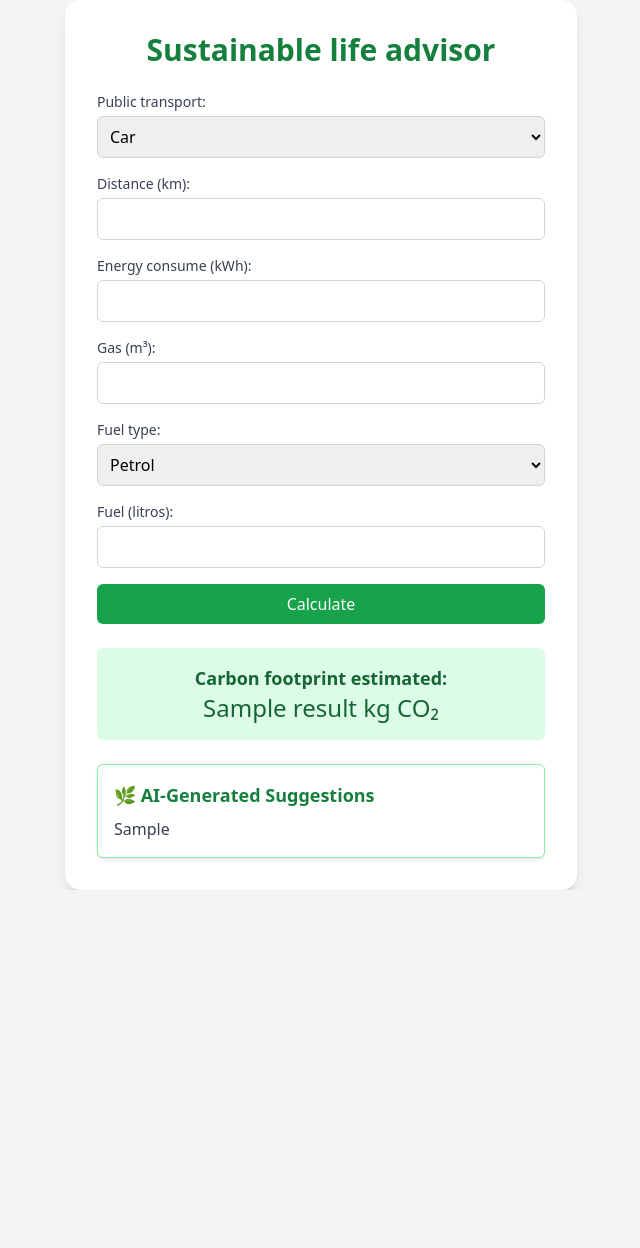
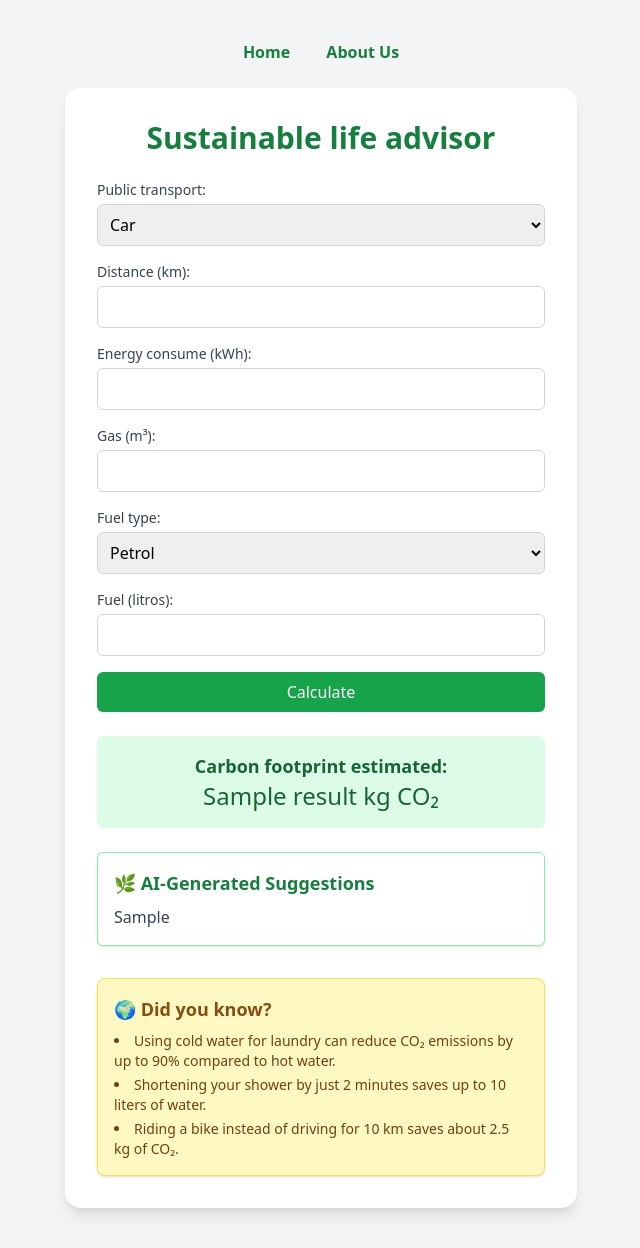
Before and after one commit to klaudiaplevneshii/sustainablelifeadvisor, a Django app: template landing/templates/form.html in a window 1280 px wide. Shown: the whole page, without its empty margins (319-959 px from the left). Before the commit the page ends 890 px from the top, so only its background shows below. Run offline with Django 3.2, Linux system fonts and the light colour scheme; the template is opened without the code that fills it: most values are stand-ins (such as "Sample title", 1, 10 or a date in 2020); some libraries are stand-ins or nearby versions.

Commit message:
Add About us Page

```diff
--- /dev/null
+++ b/landing/templates/base.html
@@ -0,0 +1,19 @@
+<!DOCTYPE html>
+<html lang="en">
+<head>
+    <meta charset="UTF-8">
+    <title>{% block title %}Sustainable Life Advisor{% endblock %}</title>
+    <meta name="viewport" content="width=device-width, initial-scale=1.0">
+    <script src="https://cdn.tailwindcss.com"></script>
+</head>
+<body class="bg-gray-100 min-h-screen flex flex-col items-center justify-start py-10">
+
+    <nav class="mb-6">
+        <a href="{% url 'calculate' %}" class="text-green-700 font-semibold hover:underline mx-4">Home</a>
+        <a href="{% url 'about' %}" class="text-green-700 font-semibold hover:underline mx-4">About Us</a>
+    </nav>
+
+    {% block content %}{% endblock %}
+
+</body>
+</html>
--- a/landing/templates/form.html
+++ b/landing/templates/form.html
@@ -1,14 +1,8 @@
-<!DOCTYPE html>
-<html lang="es">
-<head>
-    <meta charset="UTF-8">
-    <title>Sustainable life advisor</title>
-    <meta name="viewport" content="width=device-width, initial-scale=1.0">
-    <!-- Tailwind CSS vía CDN -->
-    <script src="https://cdn.tailwindcss.com"></script>
-</head>
-<body class="bg-gray-100 min-h-screen flex items-center justify-center">
+{% extends 'base.html' %}
 
+{% block title %}Home - Sustainable Life Advisor{% endblock %}
+
+{% block content %}
 <div class="bg-white p-8 rounded-2xl shadow-lg w-full max-w-lg">
     <h1 class="text-3xl font-bold text-center text-green-700 mb-6">Sustainable life advisor</h1>
 
@@ -18,39 +12,43 @@
         <div>
             <label class="block text-sm font-medium text-gray-700">Public transport:</label>
             <select name="transport" class="mt-1 block w-full p-2 border border-gray-300 rounded-md">
-                    <option value="car">Car</option>
-                    <option value="bike">Bike</option>
-                    <option value="bus">Bus</option>
-                    <option value="train">Train</option>
+                <option value="car" {% if request.POST.transport == 'car' %}selected{% endif %}>Car</option>
+                <option value="bike" {% if request.POST.transport == 'bike' %}selected{% endif %}>Bike</option>
+                <option value="bus" {% if request.POST.transport == 'bus' %}selected{% endif %}>Bus</option>
+                <option value="train" {% if request.POST.transport == 'train' %}selected{% endif %}>Train</option>
             </select>
         </div>
 
         <div>
             <label class="block text-sm font-medium text-gray-700">Distance (km):</label>
-                <input type="number" step="any" name="distance" class="mt-1 block w-full p-2 border border-gray-300 rounded-md">
+            <input type="number" step="any" name="distance" value="{{ request.POST.distance }}"
+                   class="mt-1 block w-full p-2 border border-gray-300 rounded-md">
         </div>
 
         <div>
             <label class="block text-sm font-medium text-gray-700">Energy consume (kWh):</label>
-                <input type="number" step="any" name="energy" class="mt-1 block w-full p-2 border border-gray-300 rounded-md">
+            <input type="number" step="any" name="energy" value="{{ request.POST.energy }}"
+                   class="mt-1 block w-full p-2 border border-gray-300 rounded-md">
         </div>
 
         <div>
             <label class="block text-sm font-medium text-gray-700">Gas (m³):</label>
-                <input type="number" step="any" name="gas" class="mt-1 block w-full p-2 border border-gray-300 rounded-md">
+            <input type="number" step="any" name="gas" value="{{ request.POST.gas }}"
+                   class="mt-1 block w-full p-2 border border-gray-300 rounded-md">
         </div>
 
         <div>
             <label class="block text-sm font-medium text-gray-700">Fuel type:</label>
             <select name="fuel" class="mt-1 block w-full p-2 border border-gray-300 rounded-md">
-                    <option value="petrol">Petrol</option>
-                    <option value="diesel">Diesel</option>
+                <option value="petrol" {% if request.POST.fuel == 'petrol' %}selected{% endif %}>Petrol</option>
+                <option value="diesel" {% if request.POST.fuel == 'diesel' %}selected{% endif %}>Diesel</option>
             </select>
         </div>
 
         <div>
             <label class="block text-sm font-medium text-gray-700">Fuel (litros):</label>
-                <input type="number" step="any" name="litros" class="mt-1 block w-full p-2 border border-gray-300 rounded-md">
+            <input type="number" step="any" name="litros" value="{{ request.POST.litros }}"
+                   class="mt-1 block w-full p-2 border border-gray-300 rounded-md">
         </div>
 
         <button type="submit" class="w-full bg-green-600 text-white py-2 rounded-md hover:bg-green-700 transition duration-200">
@@ -68,12 +66,18 @@
     {% if ai_suggestion_html %}
         <div class="mt-6 p-4 bg-white border border-green-300 rounded-md shadow prose prose-green">
             <h3 class="text-lg font-semibold text-green-700 mb-2">🌿 AI-Generated Suggestions</h3>
-            <p class="  text-gray-700 text-left">{{ ai_suggestion_html|safe }}</p>
+            <p class="text-gray-700 text-left">{{ ai_suggestion_html|safe }}</p>
         </div>
     {% endif %}
 
-
+    <!-- ✨ Fun Facts Section -->
+    <div class="mt-8 p-4 bg-yellow-100 border border-yellow-300 rounded-lg shadow">
+        <h3 class="text-lg font-semibold text-yellow-800 mb-2">🌍 Did you know?</h3>
+        <ul class="list-disc list-inside text-sm text-yellow-900 space-y-1">
+            <li>Using cold water for laundry can reduce CO₂ emissions by up to 90% compared to hot water.</li>
+            <li>Shortening your shower by just 2 minutes saves up to 10 liters of water.</li>
+            <li>Riding a bike instead of driving for 10 km saves about 2.5 kg of CO₂.</li>
+        </ul>
     </div>
-
-</body>
-</html>
+</div>
+{% endblock %}
--- a/landing/urls.py
+++ b/landing/urls.py
@@ -21,4 +21,5 @@ from . import views
 urlpatterns = [
     path('admin/', admin.site.urls),
     path('', views.calculate, name='calculate'),
+    path('about/', views.about_view, name='about'),
 ]
--- a/landing/views.py
+++ b/landing/views.py
@@ -52,3 +52,8 @@ def calculate(request):
 
     template = loader.get_template('form.html')
     return HttpResponse(template.render(context, request))
+
+from django.shortcuts import render
+
+def about_view(request):
+    return render(request, 'about.html')
--- a/requirements.txt
+++ b/requirements.txt
@@ -4,8 +4,9 @@ Django==5.2.1
 gunicorn==23.0.0
 packaging==25.0
 pillow==11.2.1
-psycopg2-binary==2.9.10
+
 sqlparse==0.5.3
 typing_extensions==4.14.0
 tzdata==2025.2
 whitenoise==6.9.0
+requests==2.31.0
```
Also changed, not shown: landing/templates/about.html (added, +21 -0 lines). Lines whose indentation alone changed are shown as unchanged.
